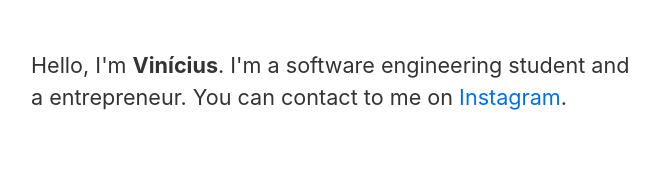
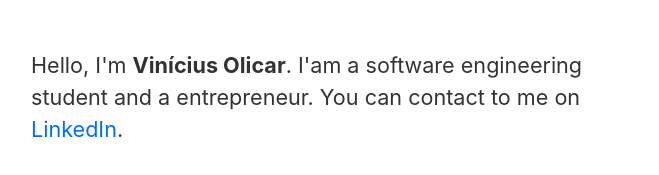
Before and after one commit to volicar/portifolio, a Next.js app: page / in a window 1280 px wide. Shown: the part 315-490 px from the top of the page, without its empty margins (303-962 px from the left). Built offline with nearby package versions, Linux system fonts and the light colour scheme.

Commit message:
some changes

```diff
--- a/pages/index.js
+++ b/pages/index.js
@@ -10,9 +10,9 @@ export default function Home() {
       </Head>
       <section className={utilStyles.headingMd}>
         <p>
-          Hello, I'm <b>Vinícius</b>. I'm a software engineering student
+          Hello, I'm <b>Vinícius Olicar</b>. I'am a software engineering student
           and a entrepreneur. You can contact to me on  {' '}
-          <a href="https://www.instagram.com/vnolicar/">Instagram</a>.
+          <a href="https://www.linkedin.com/in/vin%C3%ADcius-carvalho-01a6a3203/">LinkedIn</a>.
         </p>
       </section>
     </Layout>
```
